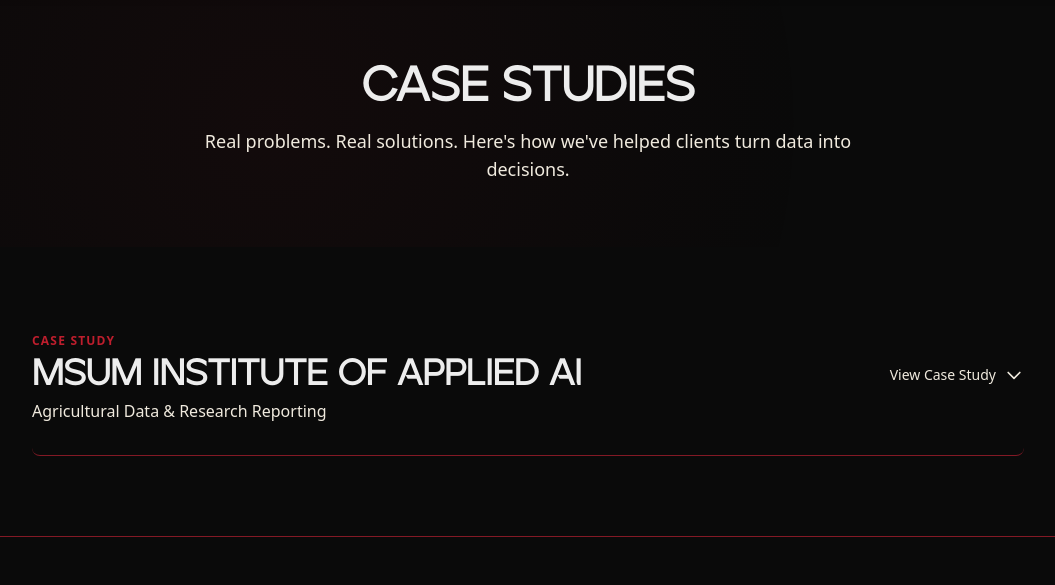
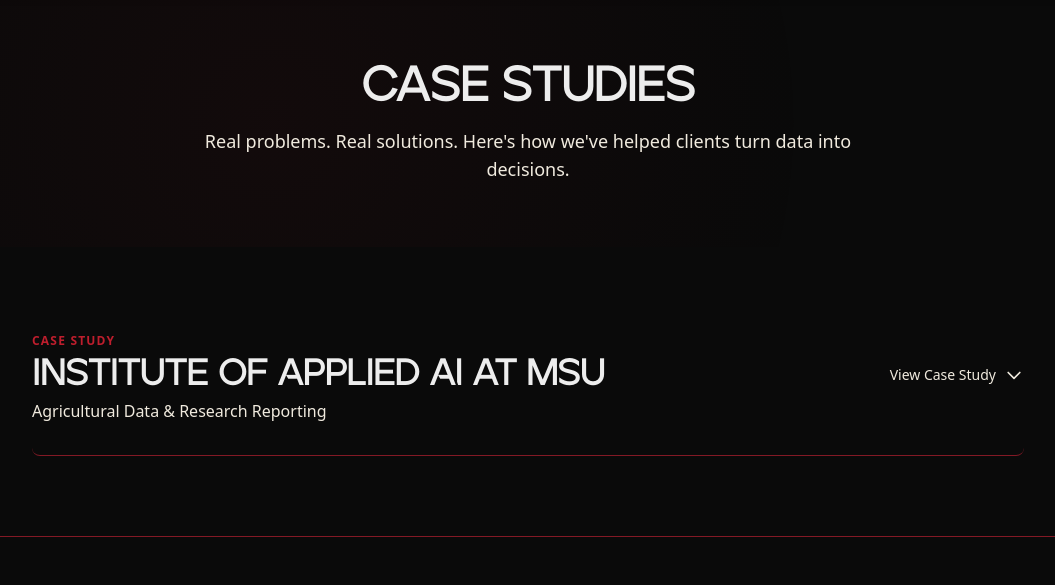
Before and after one commit to Zach-A-Moore/Moore-AI, a Flask app: page /projects in a window 1280 px wide. Shown: the part 118-703 px from the top of the page, without its empty margins (112-1167 px from the left). Run offline with Flask 3, Linux system fonts and the light colour scheme; some libraries are stand-ins or nearby versions.

Commit message:
fix: update case study title to "Institute of Applied AI at MSU" for consistency

```diff
--- a/templates/projects.html
+++ b/templates/projects.html
@@ -19,7 +19,7 @@
     <button onclick="toggleCaseStudy('msum')" class="w-full flex flex-col md:flex-row md:items-center justify-between mb-0 pb-8 border-b border-brand-burgundy text-left group cursor-pointer focus:outline-none rounded-lg">
       <div>
         <span class="text-brand-red text-xs font-bold uppercase tracking-widest">Case Study</span>
-        <h2 class="text-3xl md:text-4xl font-bold text-brand-light mt-1 font-ardela">MSUM Institute of Applied AI</h2>
+        <h2 class="text-3xl md:text-4xl font-bold text-brand-light mt-1 font-ardela">Institute of Applied AI at MSU</h2>
         <p class="text-brand-cream mt-1">Agricultural Data &amp; Research Reporting</p>
       </div>
       <div class="mt-6 md:mt-0 flex items-center text-brand-cream group-hover:text-brand-red transition-colors">
@@ -55,7 +55,7 @@
           <h3 class="text-xl font-bold text-brand-light">The Challenge</h3>
         </div>
         <p class="text-brand-cream leading-relaxed">
-          The MSUM Institute of Applied AI managed years of farm research data stored in raw text files. Every reporting cycle, their team manually imported this data into Excel, built charts and tables by hand, and assembled PDF reports. A process that consumed an entire week of work each time.
+          The Institute of Applied AI at MSU managed years of farm research data stored in raw text files. Every reporting cycle, their team manually imported this data into Excel, built charts and tables by hand, and assembled PDF reports. A process that consumed an entire week of work each time.
         </p>
         <p class="text-brand-cream leading-relaxed mt-4">
           The process was fragile, time-intensive, and left no room for on-the-fly analysis or flexibility.
```
